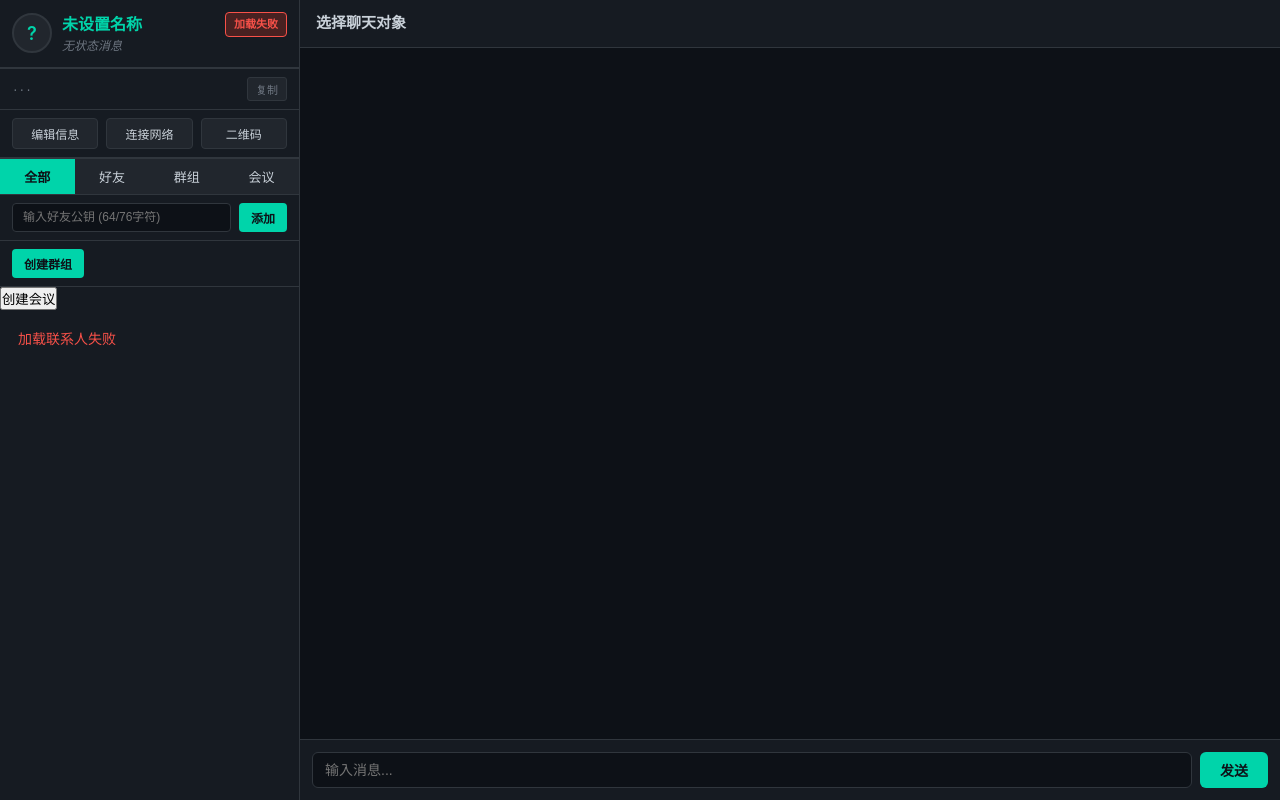
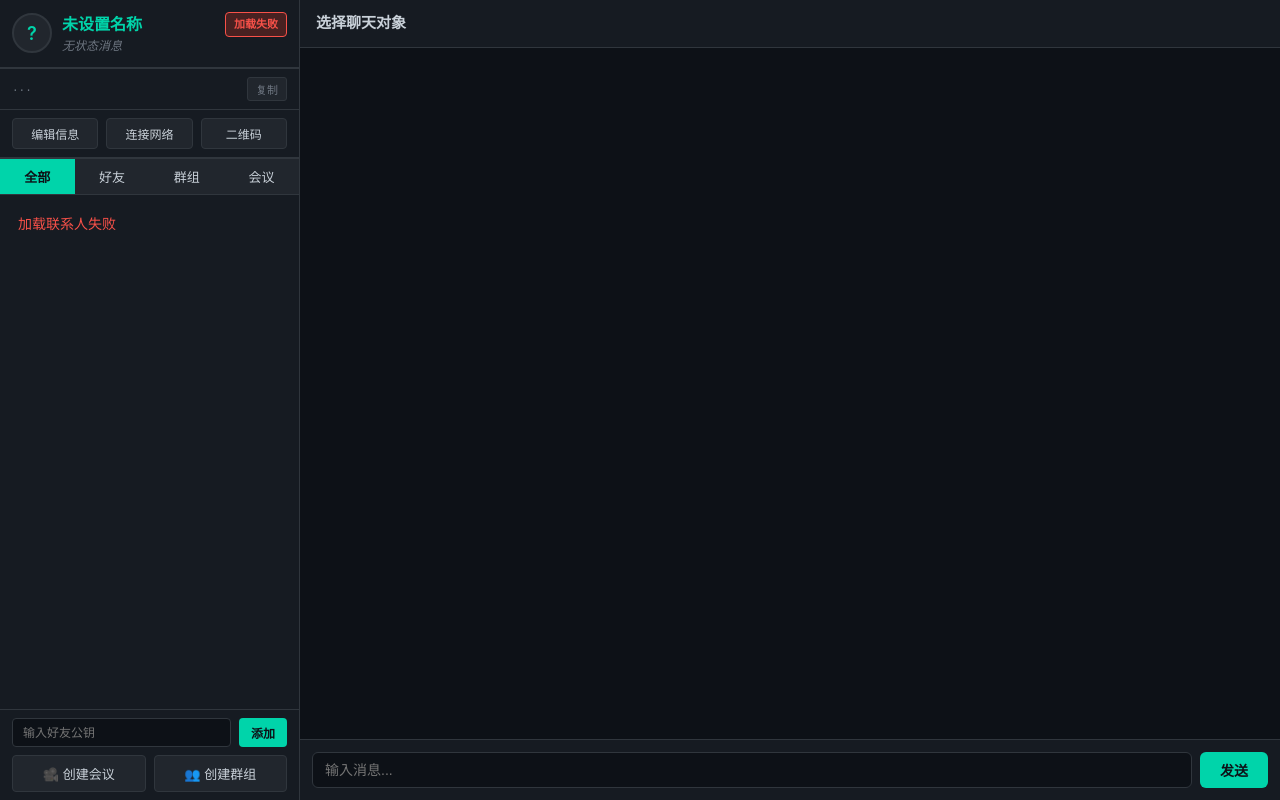
Before and after one commit to envsh/toxhttpd, a plain HTML site: page web/index.html in a window 1280 px wide. Drawn offline with Linux system fonts and the light colour scheme; no server answers.

Commit message:
impr web left

```diff
--- a/web/index.html
+++ b/web/index.html
@@ -35,17 +35,17 @@
                 <button class="tab" onclick="showTab('groups')">群组</button>
                 <button class="tab" onclick="showTab('conferences')">会议</button>
             </div>
-            <div class="add-friend-area">
-                <input type="text" id="addFriendInput" placeholder="输入好友公钥 (64/76字符)">
-                <button onclick="addFriend()">添加</button>
+            <div class="list" id="contactList"></div>
+            <div class="sidebar-bottom">
+                <div class="add-friend-bottom">
+                    <input type="text" id="addFriendInputBottom" placeholder="输入好友公钥">
+                    <button onclick="addFriendFromBottom()">添加</button>
+                </div>
+                <div class="create-buttons-row">
+                    <button class="create-btn" onclick="createConference()">🎥 创建会议</button>
+                    <button class="create-btn" onclick="createGroup()">👥 创建群组</button>
+                </div>
             </div>
-            <div class="add-group-area hidden">
-                <button onclick="createGroup()">创建群组</button>
-            </div>
-            <div class="add-conference-area hidden">
-                <button onclick="createConference()">创建会议</button>
-            </div>
-            <div class="list" id="contactList"></div>
         </div>
         <div class="chat-area">
             <div class="chat-header" id="chatHeader">选择聊天对象</div>
--- a/web/style.css
+++ b/web/style.css
@@ -190,14 +190,49 @@ body {
     border-color: #00d4aa;
 }
 
-.add-friend-area, .add-group-area {
+/* 底部操作区域（推到最下方） */
+.sidebar-bottom {
+    margin-top: auto;  /* 关键：推到底部 */
     padding: 8px 12px;
-    border-bottom: 1px solid #30363d;
+    border-top: 1px solid #30363d;
+    display: flex;
+    flex-direction: column;
+    gap: 8px;
+}
+
+/* 创建按钮行：会议左，群组右 */
+.create-buttons-row {
     display: flex;
     gap: 8px;
 }
 
-.add-friend-area input, .add-group-area input {
+/* 创建按钮样式（带emoji） */
+.create-btn {
+    flex: 1;
+    padding: 8px 12px;
+    background: #21262d;
+    border: 1px solid #30363d;
+    color: #c9d1d9;
+    border-radius: 4px;
+    cursor: pointer;
+    font-size: 13px;
+    transition: all 0.2s;
+    text-align: center;
+}
+
+.create-btn:hover {
+    background: #30363d;
+    border-color: #00d4aa;
+}
+
+/* 底部添加好友区域（右侧对齐） */
+.add-friend-bottom {
+    display: flex;
+    gap: 8px;
+    justify-content: flex-end;  /* 右对齐 */
+}
+
+.add-friend-bottom input {
     flex: 1;
     padding: 6px 10px;
     background: #0d1117;
@@ -208,11 +243,11 @@ body {
     outline: none;
 }
 
-.add-friend-area input:focus, .add-group-area input:focus {
+.add-friend-bottom input:focus {
     border-color: #00d4aa;
 }
 
-.add-friend-area button, .add-group-area button {
+.add-friend-bottom button {
     padding: 6px 12px;
     background: #00d4aa;
     border: none;
@@ -224,7 +259,7 @@ body {
     transition: opacity 0.2s;
 }
 
-.add-friend-area button:hover, .add-group-area button:hover {
+.add-friend-bottom button:hover {
     opacity: 0.9;
 }
 
```
